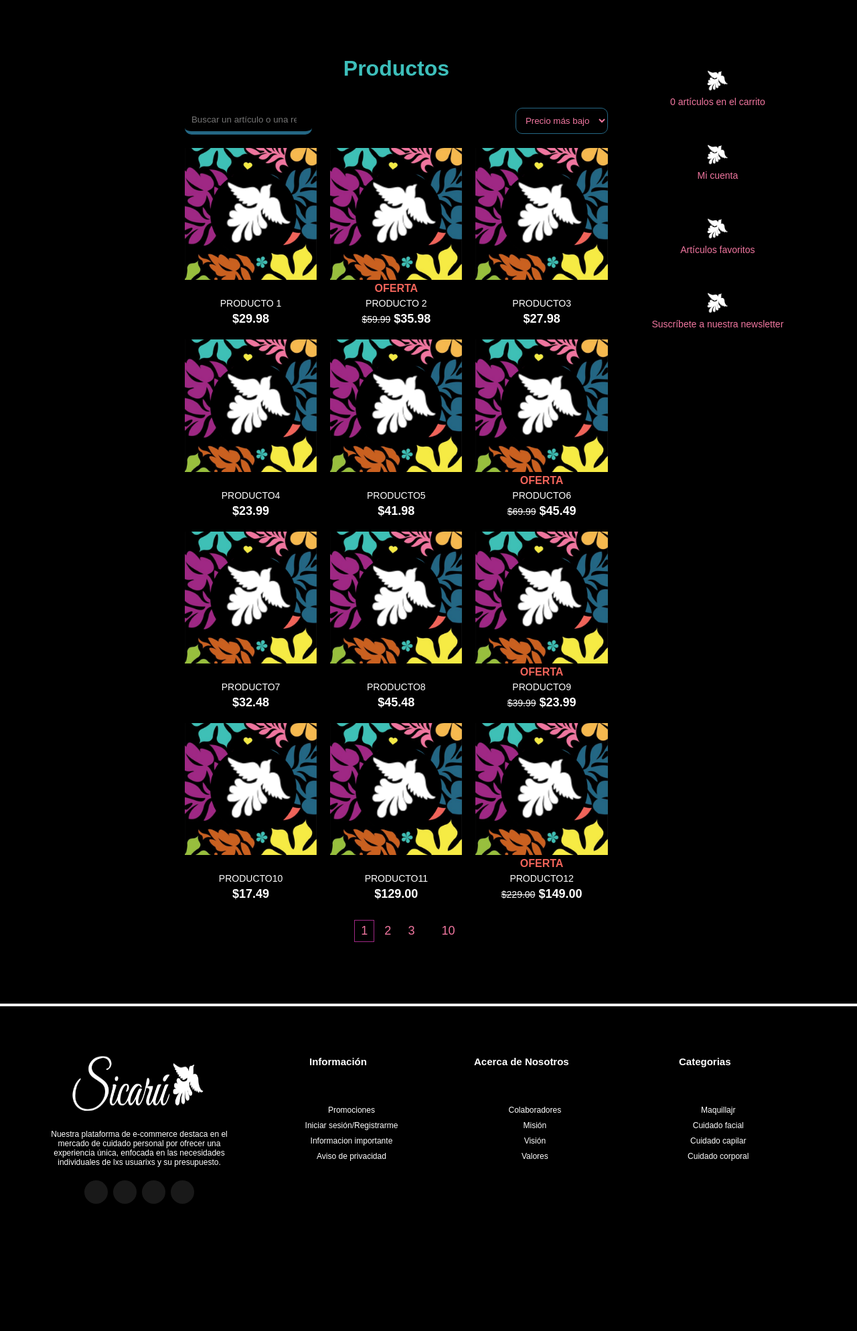
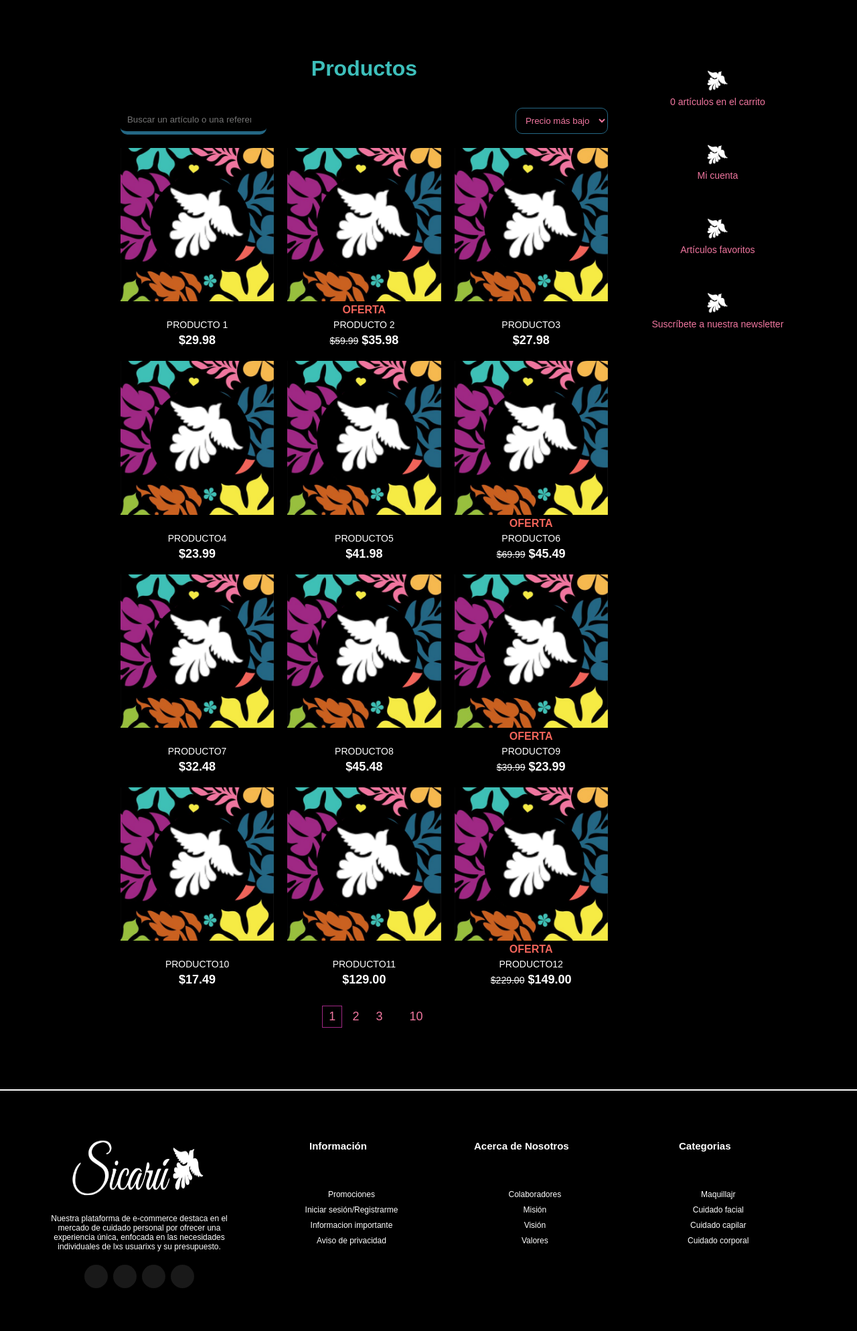
Before and after one commit to StackMasters47/PROYECTOINTEGRADOR, a PHP site: page /productos.html in a window 1280 px wide. Shown: the whole page at 67% size. Before the commit the page ends 1798 px from the top, so only its background shows below. Run offline with PHP 8.4, Linux system fonts and the light colour scheme; some web fonts are replaced.

Commit message:
Agregando nostas del funcionamiento

```diff
--- a/pagina productos/CSS/COLORES.css
+++ b/pagina productos/CSS/COLORES.css
@@ -1,3 +1,6 @@
+/* esta hoja de stylos nos permite tener organizados todos nuestros colores y ya solo llamarlos con
+var(--color1) */
+
 :root{
     --color1: #F1645A;
     --color2: #246784;
--- a/pagina productos/CSS/STYLE.CSS
+++ b/pagina productos/CSS/STYLE.CSS
@@ -1,3 +1,7 @@
+/* Esta es la hoja de estilos principal que se conecta con nuestro html principal
+en este ejemplo (productos.html) con la etiqueta import llamamos a las otras hojas de estilos
+asi se pueden ver reflejadas en nuestra pagina sin que se interpongan entre ellas */
+
 @import "COLORES.CSS";
 @import "StyleComun.css";
 @import "grid.css";
--- a/pagina productos/CSS/StyleCOMUN.css
+++ b/pagina productos/CSS/StyleCOMUN.css
@@ -1,4 +1,5 @@
-/*estilos generales*/
+/*estilos generales
+este doc de styleComun.css es donde se aplican los estilos que tendran en comun toda la pagina  como el mardin paddin la fuente etc*/
 *{
     box-sizing: border-box; /*para que los width y heigth utilice su tamaño y no se le sume lo que pongamos de margin y pading*/
 
--- a/pagina productos/CSS/grid.css
+++ b/pagina productos/CSS/grid.css
@@ -1,3 +1,9 @@
+/*Esta hoja de estilos nos asegura que nuestro diseño sea completamente responsive como pueden ver
+hay diferentes clases de col al momento que llamamos a estas clases en nuestro html ya se adaptan directamente al tamaño
+ejemplo de como se veria en el html
+<div class="col-m-10 col-l-7">
+            <div include-html="partials/productos1.html"></div>
+          </div*/
 .container1{
     max-width: 1200px;
     margin: 0 auto;
--- a/pagina productos/CSS/productos1.css
+++ b/pagina productos/CSS/productos1.css
@@ -1,4 +1,7 @@
-@import "COLORES.CSS";
+@import "COLORES.CSS"; /* a este documento tambien llamamos a la hoja de stylos de colores
+y en lugar de que estemmos aplicando los colores por separado con (var(--color#) ya solo selecionamos el color 123...etc que queramos  */
+
+
 .title-products{
     /*font-weight: lighter;*/
     text-align: center;
--- a/pagina productos/productos.html
+++ b/pagina productos/productos.html
@@ -13,11 +13,11 @@
     <div class="container">
 
         <div class="row">
-          <div id="menu" class="col-xs-12 col-s-12 col-m-2 col-l-2">
-            <div include-html="partials/menu.html"></div>
+          <div id="menu" class="col-xs-12 col-s-12 col-m-1 col-l-1">
+            <div include-html="agregar otro elemento "></div>
           </div>
 
-          <div class="col-m-10 col-l-7">
+          <div class="col-m-10 col-l-8">
             <div include-html="partials/productos1.html"></div>
           </div>
 
@@ -30,9 +30,9 @@
 
 
 
-<footer>
+
 <div include-html="partials/footer.html"></div> <!--en teoria esto deberia traer el footer-->
-</footer>
+
 
     <script src="JS/include-html.js"></script> <!--se supone que al llamar este script deberiamos poder llamar otros html-->
 </body>
```
